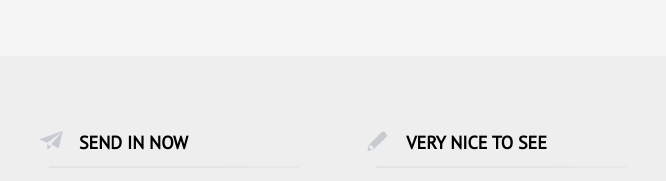
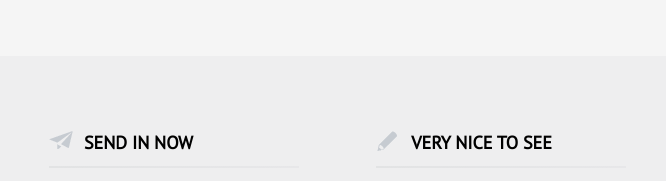
Before and after one commit to YuliPolishchuk/YuliPolishchuk.github.io, a plain HTML site: page Elena/index.html in a window 1280 px wide. Shown: the part 2120-2301 px from the top of the page, 301-967 px from the left. Drawn offline with Linux system fonts and the light colour scheme.

Commit message:
Update style.css

```diff
--- a/Elena/css/style.css
+++ b/Elena/css/style.css
@@ -327,7 +327,7 @@ body {
 .sectionFive h2 {
 	font-size: 18px;
 	position: relative;
-	padding-left: 30px;
+	padding-left: 35px;
 	text-transform: uppercase;
 }
 
@@ -339,14 +339,14 @@ body {
 	content: url(../images/sectionFive_one.png);
 	display: block;
 	position: absolute;
-	left: -10px;
+	left: 0;
 }
 
 .sectionFive_see h2:before {
 	content: url(../images/sectionFive_two.png);
 	display: block;
 	position: absolute;
-	left: -10px;
+	left: 0;
 }
 
 .sectionFive h2::after {
```
